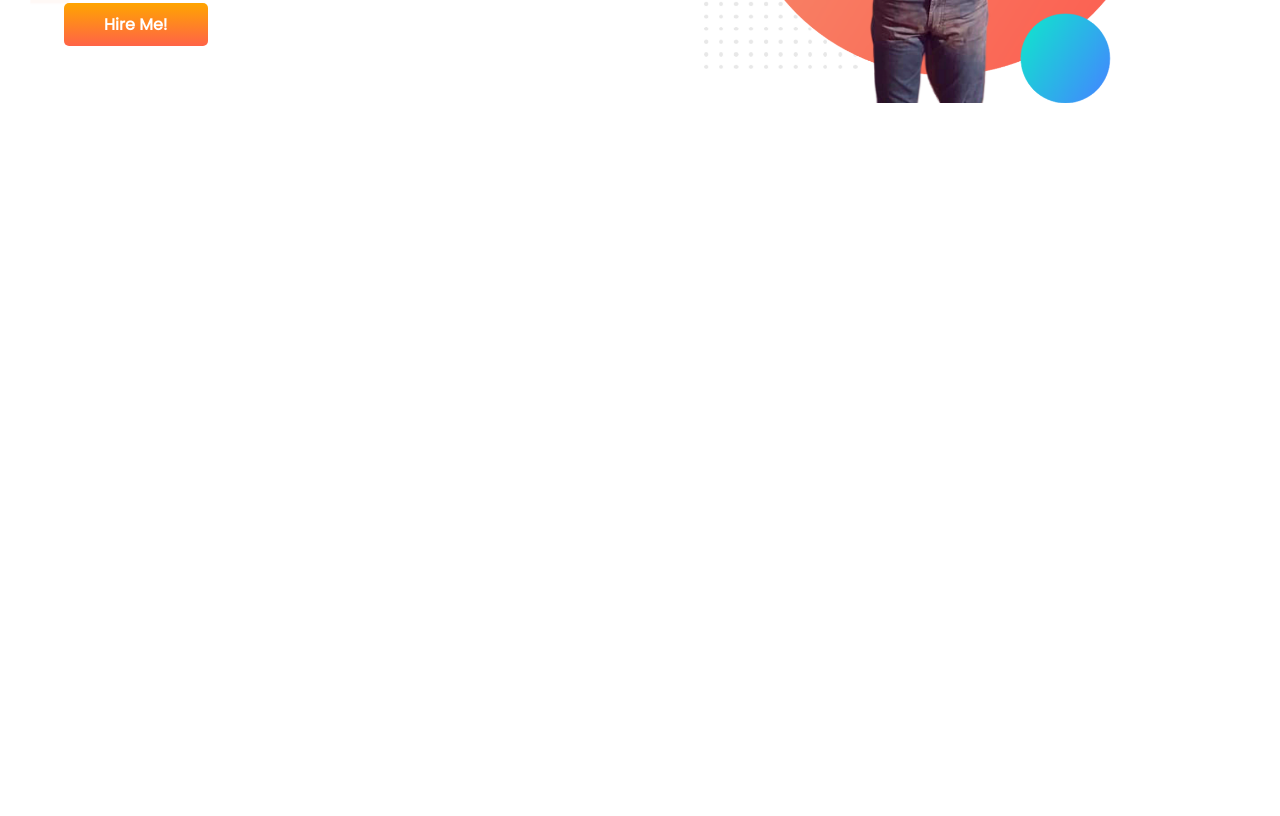
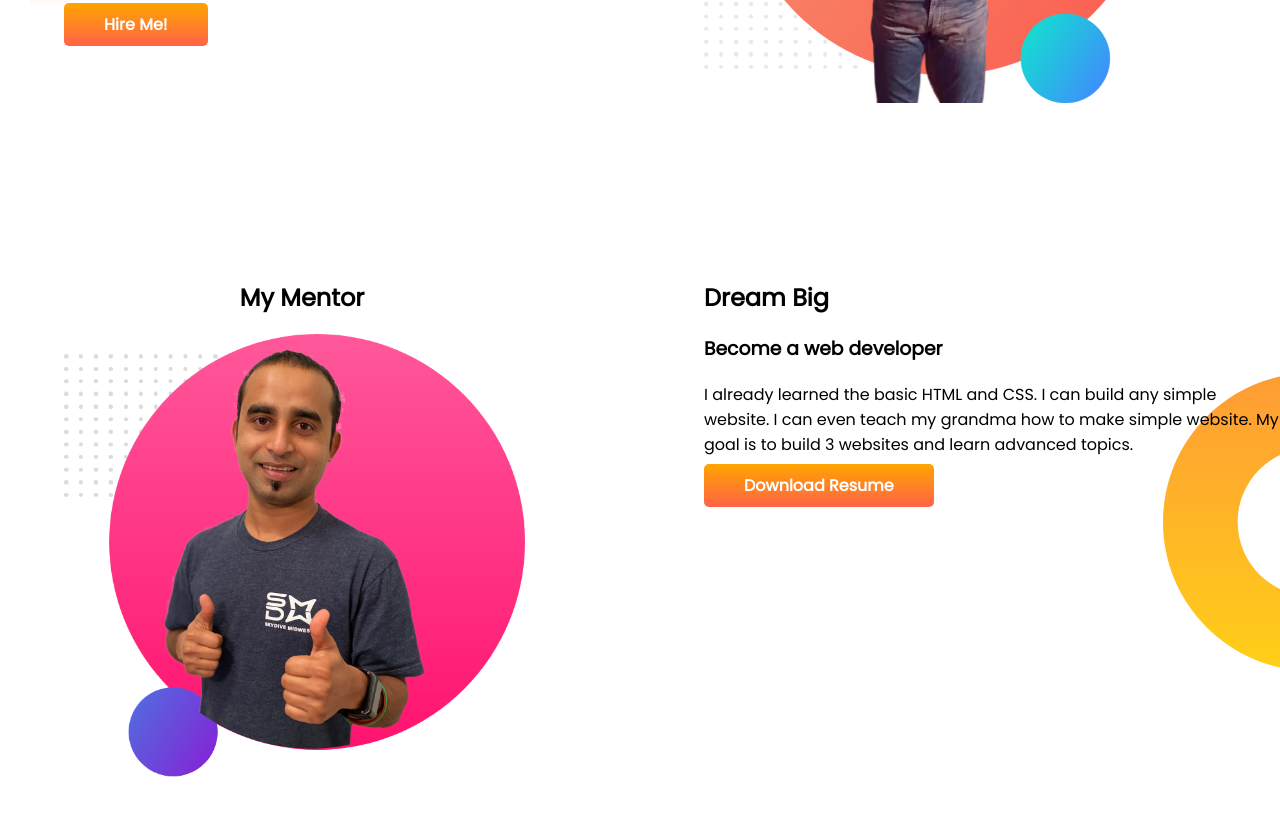
Before and after one commit to sazidahmednassir/developer-portfolio, a plain HTML site: page index.html in a window 1280 px wide. Shown: the part 356-1172 px from the top of the page. Before the commit the page ends 800 px from the top, so only its background shows below. Drawn offline with Linux system fonts and the light colour scheme.

Commit message:
second content

```diff
--- a/index.html
+++ b/index.html
@@ -28,6 +28,23 @@
         <div class="half-width"><img src="showoff/1.png" alt="my pic"></div>
     </section>
 
+    <section class="dream-big">
+        <div class="half-width">
+            <h2 class="mentor">My Mentor</h2>
+            <img src="images/jhankar2.png" alt="mentor png">
+        </div>
+        <div class="half-width">
+            <h2>Dream Big</h2>
+            <h3>Become a web developer</h3>
+            <p>I already learned the basic HTML and CSS. I can build any simple website. I can even teach my grandma how
+                to make simple website. My goal is to build 3 websites and learn advanced topics.
+
+            </p>
+            <a class="link_button" target="_blank" href="">Download
+                Resume</a>
+        </div>
+    </section>
+
 </body>
 
 </html>
--- a/style.css
+++ b/style.css
@@ -11,6 +11,7 @@ body{
 
 section{
     display: flex;
+    margin-bottom: 150px;
 }
 
 
@@ -36,3 +37,15 @@ section{
     background-image: url(images/top-banner.png);
     background-repeat: no-repeat;
 }
+
+.mentor{
+    text-align: center;
+    margin-right: 20px;
+    padding-right: 80px;
+}
+
+.dream-big{
+    background-image: url(images/dream-bg.png);
+    background-repeat: no-repeat;
+    background-position: right;
+}
```
